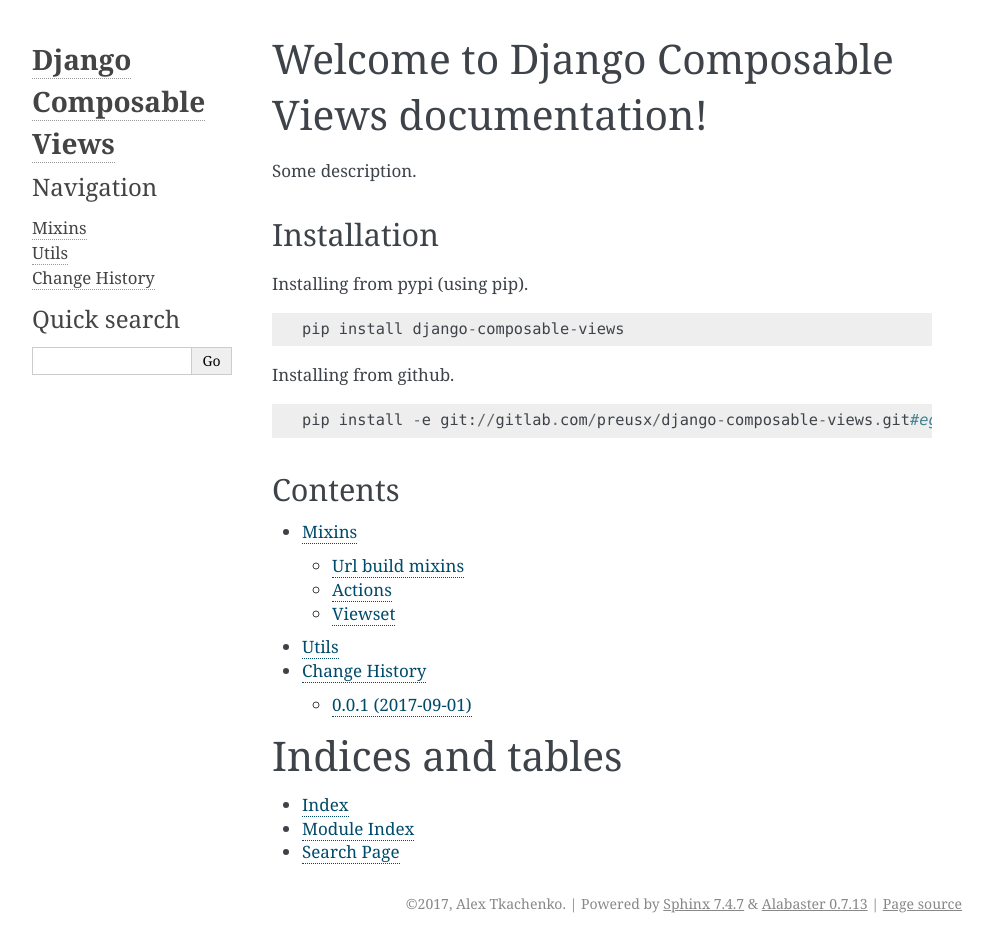
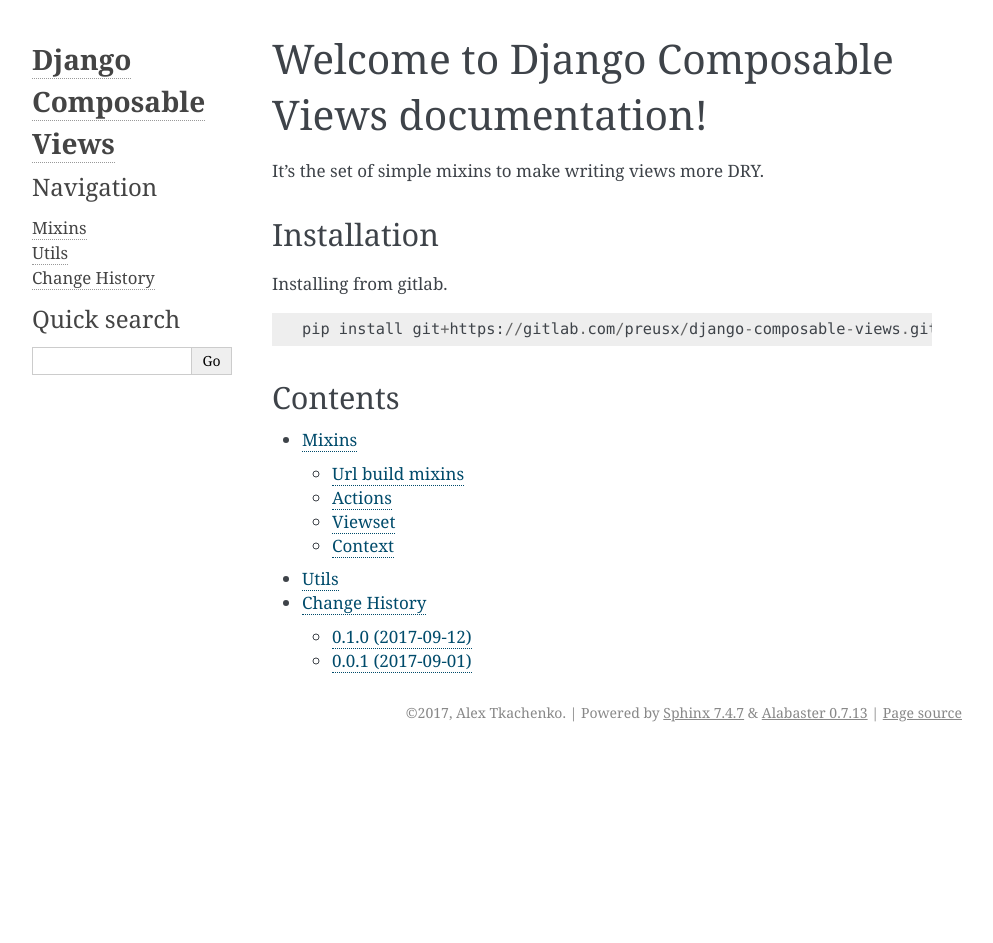
Before and after one commit to romankosh/django-composable-views, a Sphinx documentation site: the page built from docs/source/index.rst, in a window 1280 px wide. Shown: the whole page, without its empty margins (148-1141 px from the left). Built offline with Sphinx 7.4.7, drawn with Linux system fonts in a browser that asks for light colours; after the commit the page ends 900 px from its top, so only the background shows below that.

Commit message:
Added context to documentation.

```diff
--- a/CHANGELOG.rst
+++ b/CHANGELOG.rst
@@ -2,6 +2,10 @@
 Change History
 **************
 
+0.1.0 (2017-09-12)
+==================
+Action mixins, url builder mixin, and viewsets added.
+
 0.0.1 (2017-09-01)
 ==================
 Begin of this changelog.
--- a/docs/requirements.txt
+++ b/docs/requirements.txt
@@ -1 +1,2 @@
+-r ../requirements.txt
 sphinx
--- a/docs/source/conf.py
+++ b/docs/source/conf.py
@@ -30,7 +30,9 @@
 
 # Add any Sphinx extension module names here, as strings. They can be extensions
 # coming with Sphinx (named 'sphinx.ext.*') or your custom ones.
-extensions = ['sphinx.ext.githubpages', 'sphinx.ext.autodoc', 'sphinx.ext.napoleon']
+extensions = [
+    'sphinx.ext.githubpages', 'sphinx.ext.autodoc', 'sphinx.ext.napoleon'
+]
 
 # Add any paths that contain templates here, relative to this directory.
 templates_path = ['_templates']
--- a/docs/source/index.rst
+++ b/docs/source/index.rst
@@ -1,19 +1,15 @@
 Welcome to Django Composable Views documentation!
 =================================================
 
-Some description.
+It's the set of simple mixins to make writing views more DRY.
 
 
 Installation
 ------------
 
-Installing from pypi (using pip). ::
+Installing from gitlab. ::
 
-    pip install django-composable-views
-
-Installing from github. ::
-
-    pip install -e git://gitlab.com/preusx/django-composable-views.git#egg=django-composable-views
+    pip install git+https://gitlab.com/preusx/django-composable-views.git@0.1.0
 
 
 Contents
@@ -25,11 +21,3 @@
    mixins/index
    utils
    changelog
-
-
-Indices and tables
-==================
-
-* :ref:`genindex`
-* :ref:`modindex`
-* :ref:`search`
--- a/docs/source/mixins/index.rst
+++ b/docs/source/mixins/index.rst
@@ -12,3 +12,4 @@
    url_build
    actions
    viewset
+   context
```
Also changed, not shown: README.md (+5 -7 lines), docs/source/mixins/context.rst (added, +7 -0 lines), 3 other files.
